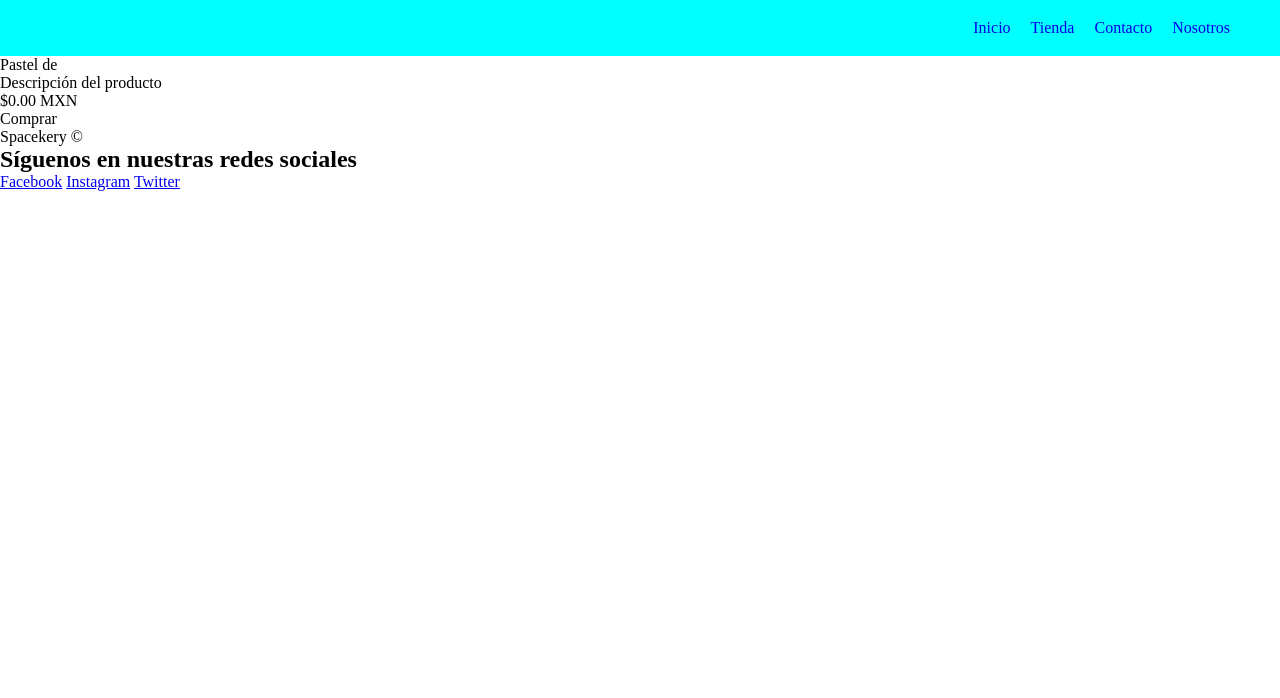
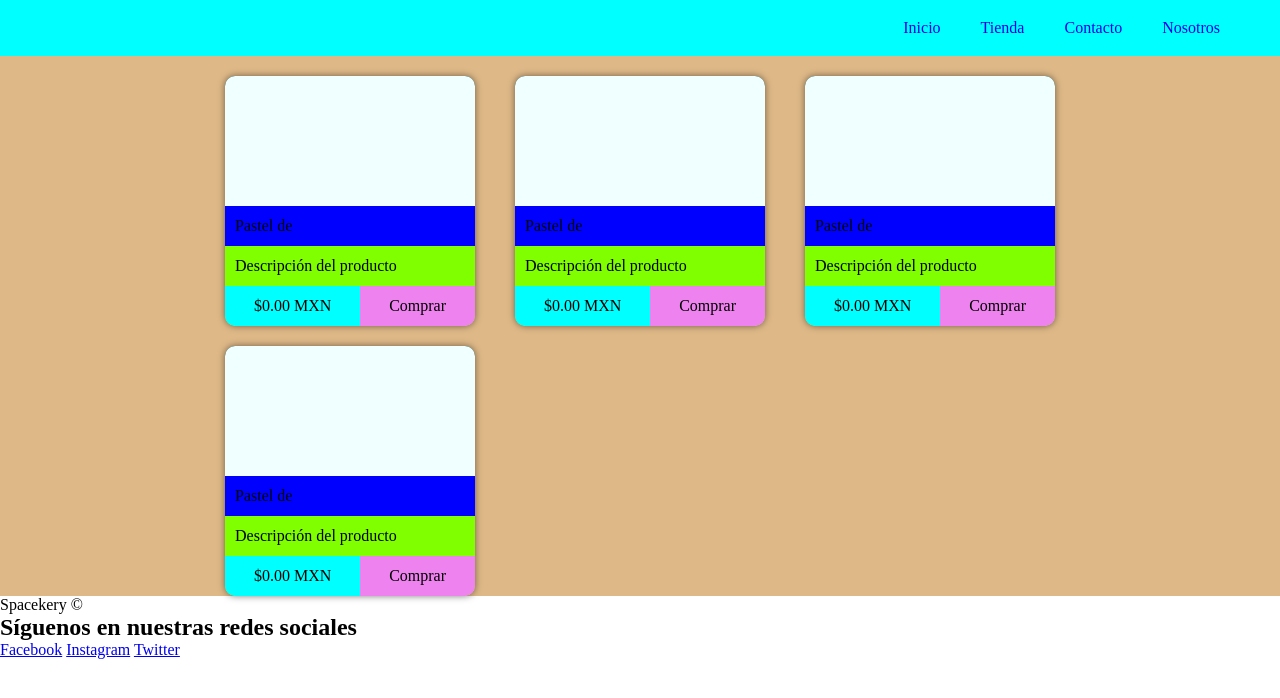
Before and after one commit to jmaurid/FrontEnd-Mision, a plain HTML site: page 02 - HTML/tienda.html in a window 1280 px wide. Drawn offline with Linux system fonts and the light colour scheme.

Commit message:
Add: Css code

```diff
--- a/02 - HTML/styles/main.css
+++ b/02 - HTML/styles/main.css
@@ -20,10 +20,24 @@ ul{
 
 ul li{
     display: inline-block;
-    margin: 0 10px 0px 10px;
+    margin: 0 10px;
+    border-radius: 100px;
+    padding: 3px 10px;
+    width: max-content;
 }
 
 ul li a{
     display: block;
     text-decoration: none;
 }
+
+ul li:hover{
+    display: block;
+    background-color: black;
+    transition: background-color 0.3s ease-in-out
+}
+
+main{
+    height: max-content;
+    width: 100%;
+}
--- /dev/null
+++ b/02 - HTML/styles/tienda.css
@@ -0,0 +1,86 @@
+.productsGrid{
+    display: grid;
+    grid-template: auto auto / auto auto auto;
+    align-items: center;
+    justify-content: center;
+    background-color: burlywood;
+    width: 100%;
+    height: max-content;
+}
+
+
+.productCard{
+    background-color: cadetblue;
+    height: 250px;
+    width: 250px;
+    border-radius: 10px;
+    margin: 20px 20px 0px 20px;
+    box-shadow: 0px 0px 7px rgba(0, 0, 0, 0.5);
+    overflow: hidden;
+}
+
+.productImage{
+    background-color: azure;
+    height: 130px;
+    width: 100%;
+    border-radius: 10px 10px 0px 0px;
+}
+
+.productInfo{
+    background-color: yellow;
+    display: grid;
+    grid-template: auto auto auto / auto auto;
+    height: calc(100% - 130px);
+    width: 100%;
+    border-radius: 0px 0px 10px 10px;
+}
+
+.productName{
+    background-color: blue;
+    grid-column: 1 / 3;
+    display: flex;
+    height: 100%;
+    width: 100%;
+    align-items: center;
+}
+
+.productName p{
+    margin-left: 10px;
+}
+
+.productDescription{
+    background-color: chartreuse;
+    grid-column: 1 / 3;
+    display: flex;
+    height: 100%;
+    align-items: center;
+    overflow: hidden;
+}
+
+.productDescription p{
+    margin-left: 10px;
+}
+
+.productPrice{
+    background-color: aqua;
+    grid-column: 1 / 2;
+    display: flex;
+    height: 100%;
+    align-items: center;
+}
+
+.productPrice p{
+    margin: auto;
+}
+
+.productOption{
+    background-color: violet;
+    grid-column: 2 / 3;
+    display: flex;
+    height: 100%;
+    align-items: center;
+}
+
+.productOption p{
+    margin: auto;
+}
--- a/02 - HTML/tienda.html
+++ b/02 - HTML/tienda.html
@@ -6,6 +6,7 @@
     <meta name="viewport" content="width=device-width, initial-scale=1.0">
     <title>Spacekery | Tienda</title>
     <link rel="stylesheet" href="./styles/main.css">
+    <link rel="stylesheet" href="./styles/tienda.css">
 </head>
 <body>
     <nav>
@@ -18,24 +19,116 @@
     </nav>
 
     <main>
+        <div class="productsGrid">
             <div class="productCard">
-            <div class="productImange">
+                <div class="productImage">
 
                 </div>
                 <div class="productInfo">
-                <p class="productName">
+                    <div class="productName">
+                        <p>
                             Pastel de
                         </p>
-                <p class="productDescription">
+                    </div>
+                    <div class="productDescription">
+                       <p>
                            Descripción del producto
                        </p>
-                <p class="productPrice">
+                    </div>
+                    <div class="productPrice">
+                        <p>
                             $0.00 MXN
                         </p>
-                <p class="productOption">
+                    </div>
+                    <div class="productOption">
+                        <p>
                             Comprar
                         </p>
                     </div>
+                </div>
+            </div>
+            <div class="productCard">
+                <div class="productImage">
+
+                </div>
+                <div class="productInfo">
+                    <div class="productName">
+                        <p>
+                            Pastel de
+                        </p>
+                    </div>
+                    <div class="productDescription">
+                       <p>
+                           Descripción del producto
+                       </p>
+                    </div>
+                    <div class="productPrice">
+                        <p>
+                            $0.00 MXN
+                        </p>
+                    </div>
+                    <div class="productOption">
+                        <p>
+                            Comprar
+                        </p>
+                    </div>
+                </div>
+            </div>
+            <div class="productCard">
+                <div class="productImage">
+
+                </div>
+                <div class="productInfo">
+                    <div class="productName">
+                        <p>
+                            Pastel de
+                        </p>
+                    </div>
+                    <div class="productDescription">
+                       <p>
+                           Descripción del producto
+                       </p>
+                    </div>
+                    <div class="productPrice">
+                        <p>
+                            $0.00 MXN
+                        </p>
+                    </div>
+                    <div class="productOption">
+                        <p>
+                            Comprar
+                        </p>
+                    </div>
+                </div>
+            </div>
+            <div class="productCard">
+                <div class="productImage">
+
+                </div>
+                <div class="productInfo">
+                    <div class="productName">
+                        <p>
+                            Pastel de
+                        </p>
+                    </div>
+                    <div class="productDescription">
+                       <p>
+                           Descripción del producto
+                       </p>
+                    </div>
+                    <div class="productPrice">
+                        <p>
+                            $0.00 MXN
+                        </p>
+                    </div>
+                    <div class="productOption">
+                        <p>
+                            Comprar
+                        </p>
+                    </div>
+                </div>
+            </div>
+
         </div>
     </main>
 
```
Lines whose indentation alone changed are shown as unchanged.
